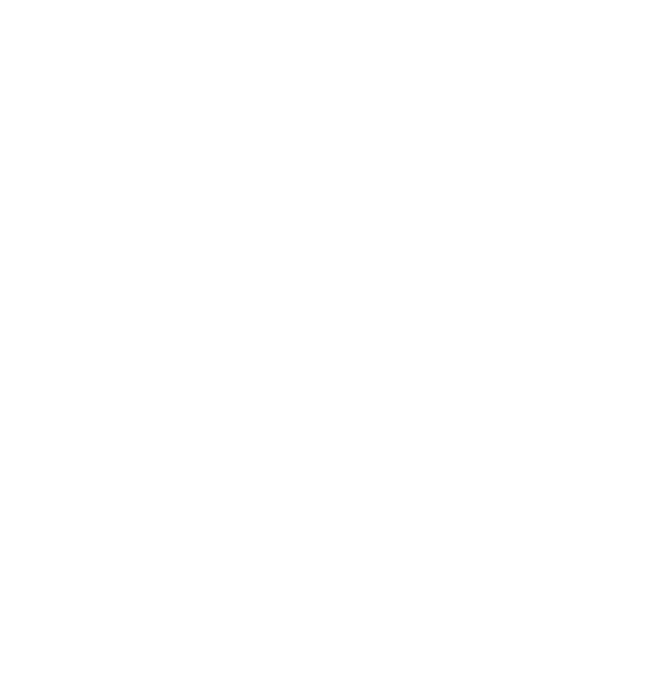
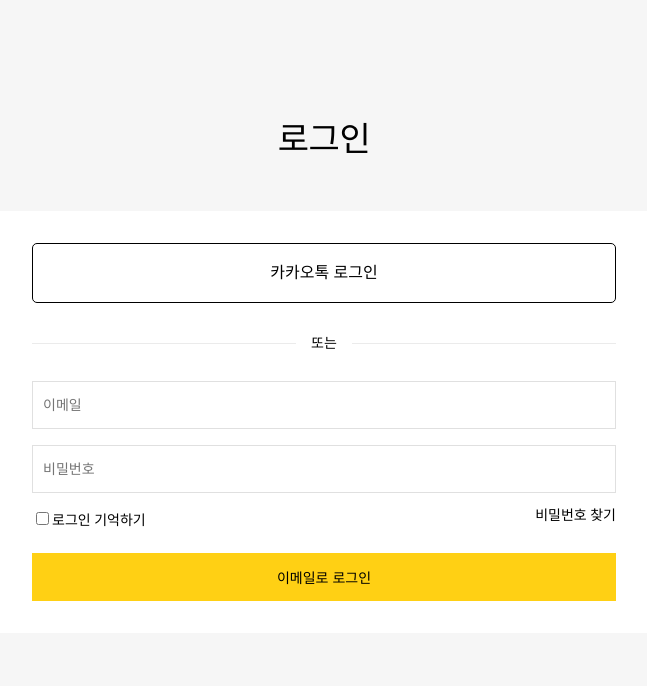
Before and after one commit to wecode-bootcamp-korea/23-2nd-OURSPACE-frontend, a React app: page /signin in a window 1280 px wide. Shown: the whole page, without its empty margins (316-963 px from the left). Built offline with nearby package versions, Linux system fonts and the light colour scheme.

Commit message:
Add: 리뷰반영

```diff
--- a/package.json
+++ b/package.json
@@ -6,6 +6,7 @@
     "@testing-library/jest-dom": "^5.14.1",
     "@testing-library/react": "^11.2.7",
     "@testing-library/user-event": "^12.8.3",
+    "axios": "^0.21.1",
     "node-sass": "^6.0.1",
     "react": "^17.0.2",
     "react-dom": "^17.0.2",
--- a/public/index.html
+++ b/public/index.html
@@ -7,6 +7,8 @@
       href="https://fonts.googleapis.com/css2?family=Noto+Sans+KR:wght@300;400;500;700&display=swap"
       rel="stylesheet"
     />
+    <script src="https://developers.kakao.com/sdk/js/kakao.js"></script>
+    <script></script>
   </head>
 
   <body>
--- a/src/Routes.js
+++ b/src/Routes.js
@@ -1,6 +1,7 @@
 import React from 'react';
 import { BrowserRouter as Router, Switch, Route } from 'react-router-dom';
 import Main from './pages/Main/Main';
+import SignIn from './pages/Sign/SignIn';
 
 class Routes extends React.Component {
   render() {
@@ -8,6 +9,7 @@
       <Router>
         <Switch>
           <Route exact path="/" component={Main} />
+          <Route exact path="/signin" component={SignIn} />
         </Switch>
       </Router>
     );
--- a/src/config.js
+++ b/src/config.js
@@ -0,0 +1,2 @@
+const BASE_URL = 'http://10.58.3.225:8000';
+export const LOGIN_API = `${BASE_URL}/users/signin/kakao`;
--- a/src/pages/Sign/SignIn.js
+++ b/src/pages/Sign/SignIn.js
@@ -1,9 +1,173 @@
+import axios from 'axios';
 import React from 'react';
-import { withRouter } from 'react-router-dom';
 import styled from 'styled-components';
+import { LOGIN_API } from '../../config';
+
+const kakaoLoginHandler = () => {
+  window.Kakao.Auth.login({
+    success: auth => {
+      console.log(Response);
+      axios(`${LOGIN_API}`, {
+        method: 'GET',
+        headers: {
+          Authorization: auth.access_token,
+        },
+      }).then(result => {
+        if (result.TOKEN) {
+          localStorage.setItem('login_kakao_token', result.TOKEN);
+          alert('로그인 되었습니다!');
+        } else {
+          alert('로그인 정보를 다시 확인해주세요');
+        }
+      });
+    },
+    fail: function (error) {
+      console.log(error);
+    },
+  });
+};
 
 function SignIn() {
-  return;
+  return (
+    <LoginContainer>
+      <H2>로그인</H2>
+      <ContentLogin>
+        <Inner>
+          <div>
+            <Naver onClick={kakaoLoginHandler}>카카오톡 로그인</Naver>
+          </div>
+          <P>
+            <Span>또는</Span>
+          </P>
+          <Field>
+            <div>
+              <Input type="text" placeholder="이메일" />
+              <Input type="pasword" placeholder="비밀번호" />
+            </div>
+            <div>
+              <Left>
+                <input type="checkbox" />
+                <Label>로그인 기억하기</Label>
+              </Left>
+              <Pw href="">비밀번호 찾기</Pw>
+            </div>
+            <Button type="submit">이메일로 로그인</Button>
+          </Field>
+          <p></p>
+        </Inner>
+      </ContentLogin>
+    </LoginContainer>
+  );
 }
 
 export default SignIn;
+
+const LoginContainer = styled.div`
+  position: relative;
+  background: #f6f6f6;
+  height: 100vh;
+`;
+const H2 = styled.h2`
+  padding-top: 120px;
+  padding-bottom: 20px;
+  font-size: 34px;
+  text-align: center;
+  letter-spacing: -0.5px;
+  line-height: 1.2;
+  color: #000;
+`;
+const ContentLogin = styled.section`
+  position: relative;
+  display: block;
+  padding: 150px 50px 50px;
+  padding-top: 30px;
+  width: 1258px;
+  margin: 0 auto;
+  background: none;
+`;
+const Inner = styled.div`
+  width: 648px;
+  padding: 32px;
+  margin: 0 auto;
+  box-sizing: border-box;
+  background: #fff;
+`;
+
+const Naver = styled.button`
+  width: 100%;
+  font-size: 16px;
+  line-height: 56px;
+  display: block;
+  position: relative;
+  border: 1px solid black;
+  color: #000;
+  background: #fff;
+  text-align: center;
+  border-radius: 5px;
+`;
+const P = styled.p`
+  position: relative;
+  width: 100%;
+  margin-top: 32px;
+  text-align: center;
+  &::before {
+    content: '';
+    display: block;
+    position: absolute;
+    top: 50%;
+    left: 0;
+    width: 100%;
+    height: 1px;
+    background: #ebebeb;
+  }
+`;
+const Span = styled.span`
+  display: inline-block;
+  position: relative;
+  padding: 0 15px;
+  color: #000;
+  font-size: 14px;
+  background: #fff;
+`;
+const Field = styled.div`
+  padding-top: 30px;
+`;
+const Input = styled.input`
+  height: 48px;
+  display: inline-block;
+  position: relative;
+  width: 100%;
+  background: #fff;
+  border: 1px solid #e0e0e0;
+  padding: 0 10px;
+  font-size: 14px;
+  margin-bottom: 16px;
+`;
+const Left = styled.p`
+  float: left;
+`;
+
+const Label = styled.label`
+  font-size: 14px;
+  display: inline-block;
+  position: relative;
+
+  cursor: pointer;
+  color: #000;
+`;
+const Pw = styled.p`
+  float: right;
+  font-size: 14px;
+  cursor: pointer;
+`;
+const Button = styled.button`
+  display: block;
+  width: 100%;
+  height: 48px;
+  margin-top: 44px;
+  background: #ffd014;
+  color: #000;
+  font-size: 14px;
+  line-height: 48px;
+  border: none;
+`;
```
Also changed, not shown: 2 other files.
